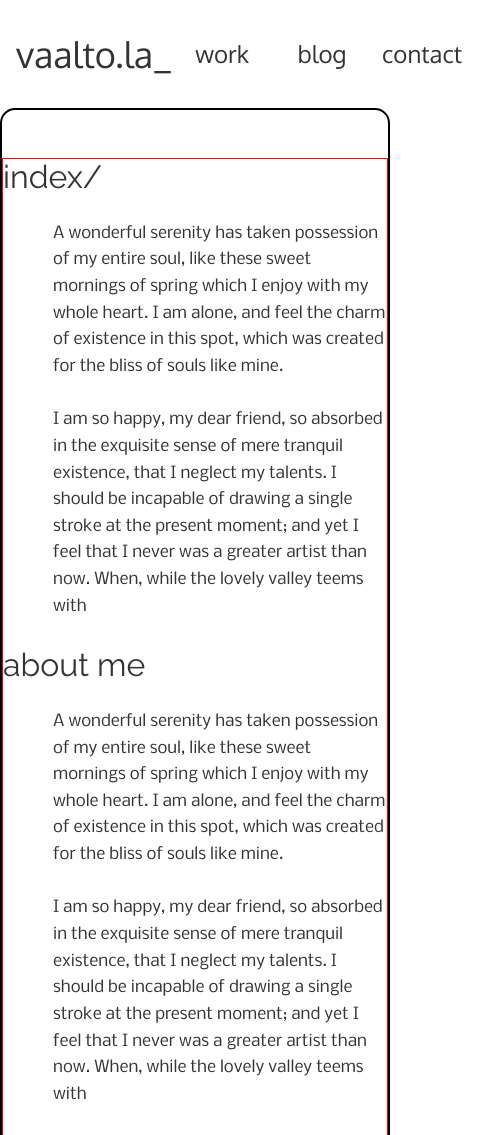
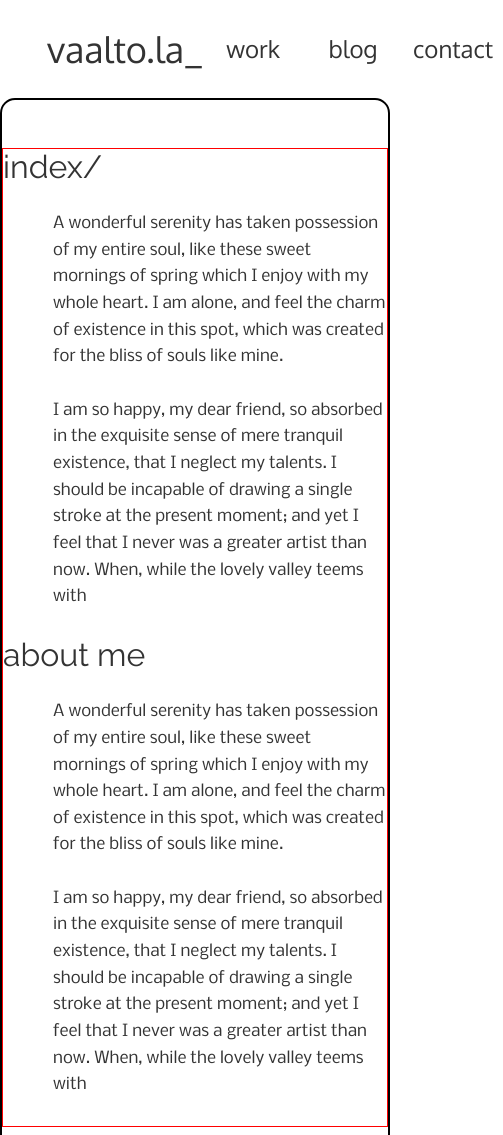
Before and after one commit to mvaaltola/www-19, a Gatsby site: page / in a window 390 px wide. Shown: the top 1135 px of the page, 503 px wide, since content can reach past the window. Built offline with nearby package versions, Linux system fonts and the light colour scheme; Gatsby itself is replaced by a stand-in of ours.

Commit message:
Improve header responsiveness and tweak styles

```diff
--- a/src/components/header.js
+++ b/src/components/header.js
@@ -5,9 +5,10 @@ import { Helmet } from "react-helmet"
 
 const Header = styled.div`
   font-family: "Oxygen";
+  width: 80%;
   max-width: 792px;
-  margin: 1.5em auto;
-  padding: 0 1rem;
+  margin: 1.2em auto;
+  padding: 0 0.5em;
   display: flex;
   flex-flow: row nowrap;
   align-items: center;
```
